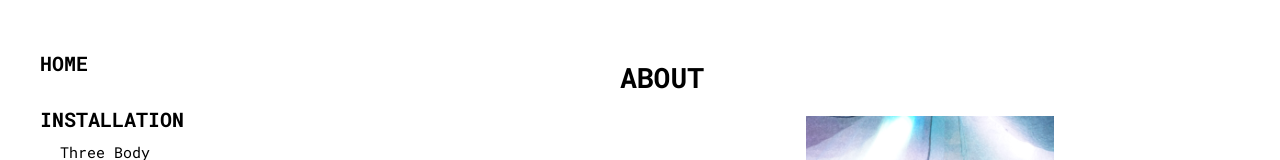
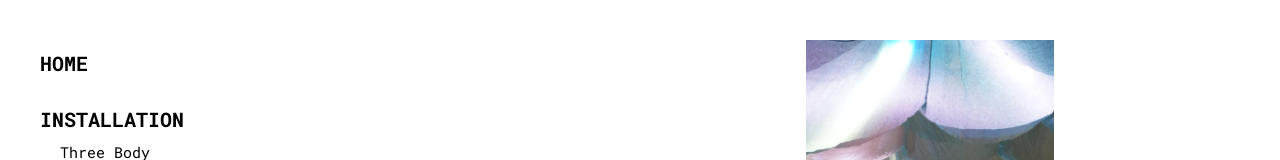
Before and after one commit to sofiac29/sofiac29.github.io, a plain HTML site: page about.html in a window 1280 px wide. Shown: the top 160 px of the page. Drawn offline with Linux system fonts and the light colour scheme.

```diff
--- a/about.html
+++ b/about.html
@@ -16,7 +16,6 @@
     </script>
 
     <main class="content">
-      <h1>ABOUT</h1>
 
 
 
```
Also changed, not shown: 1 other file.
